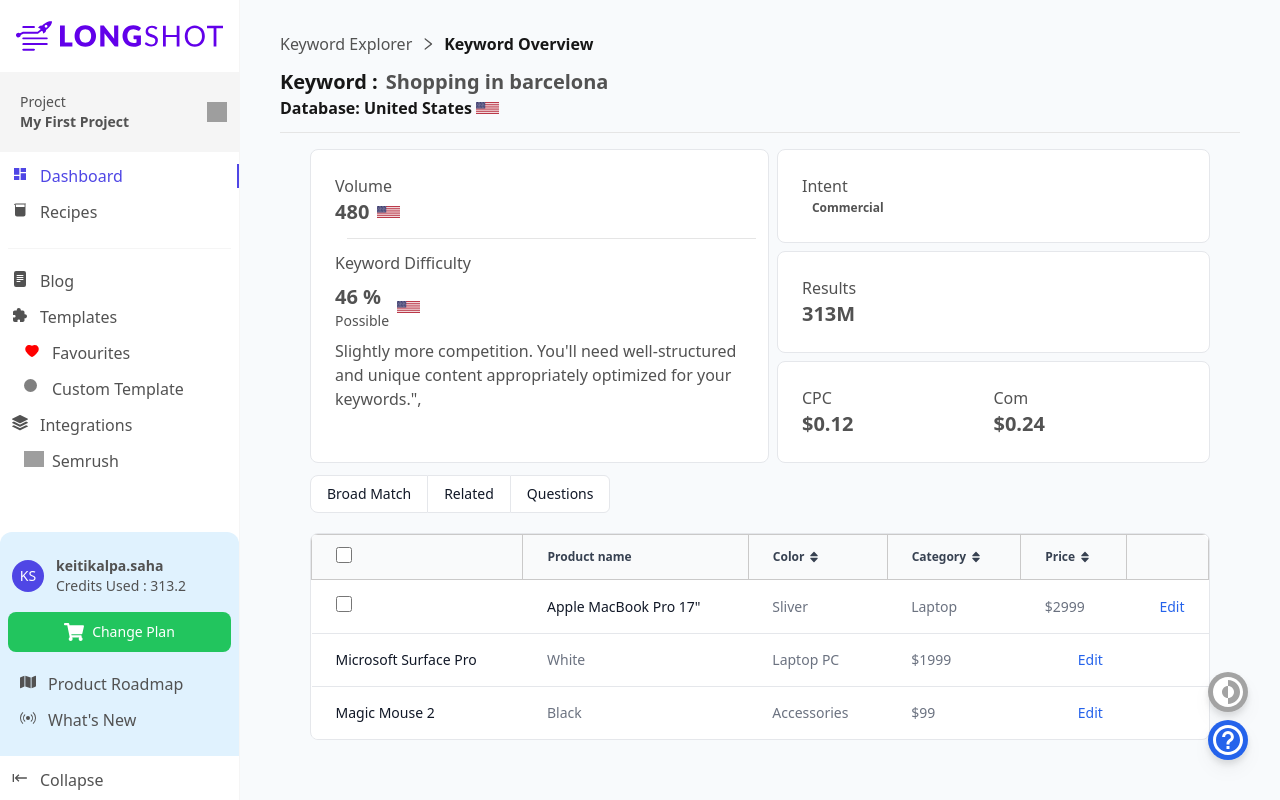
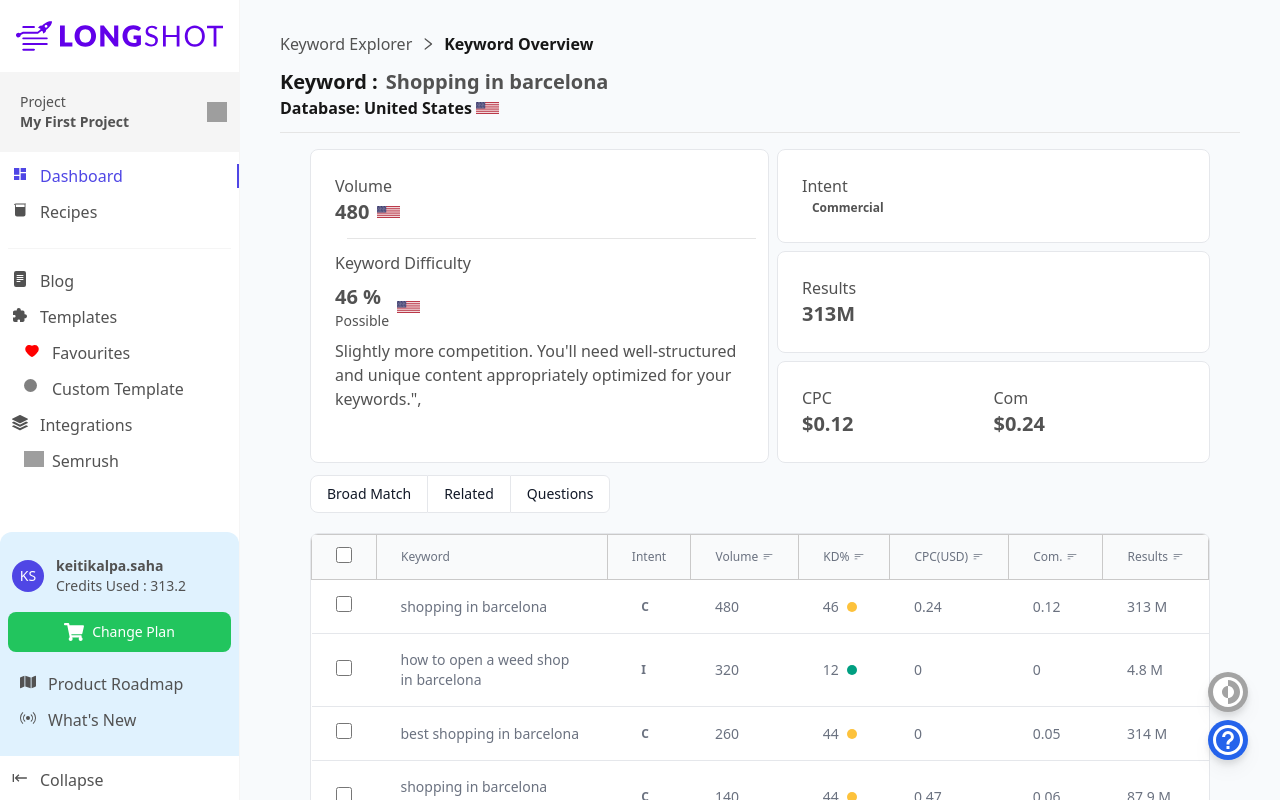
Before and after one commit to rajarshi-ch/longshot_assignment, a Next.js app: page /mock_ui in a window 1280 px wide. Built offline with nearby package versions, Linux system fonts and the light colour scheme; grey boxes are pictures that could not be loaded.

Commit message:
Table completed

```diff
--- a/styles/globals.css
+++ b/styles/globals.css
@@ -14,6 +14,7 @@
 */
 th{
     border : 0.5px solid #cac9c9;
+    font-weight: 500;
 }
 
 .bg-card {
--- a/views/mock_ui/components/intentBadge.tsx
+++ b/views/mock_ui/components/intentBadge.tsx
@@ -37,3 +37,18 @@
     </div>
   );
 }
+
+export function IntentLetterBadge({ intent }: { intent: number }) {
+  const { color: c, type } = intentMap[intent as keyof typeof intentMap];
+
+  return (
+    <div
+      className={clsx(
+        "text-xs font-semibold mr-2 px-2.5 py-0.5 rounded w-content",
+        `bg-[${c.bg}] text-[${c.text}] hover:bg-[${c.hover}]`
+      )}
+    >
+      {type[0]}
+    </div>
+  );
+}
--- a/views/mock_ui/components/table.tsx
+++ b/views/mock_ui/components/table.tsx
@@ -1,3 +1,9 @@
+import { BsFilterLeft } from "react-icons/bs";
+import { data } from "../utils/data";
+import keywordDifficulty from "../utils/keywordDifficultyMapper";
+import { IntentLetterBadge } from "./intentBadge";
+import { BsCircleFill } from "react-icons/bs";
+
 function CheckBox() {
   return (
     <input
@@ -9,134 +15,86 @@
   );
 }
 
+function DifficultyChip({ difficulty }: { difficulty: number }) {
+  const d = keywordDifficulty(difficulty);
+
+  return <BsCircleFill color={d.color} size={10} className="my-auto ml-2" />;
+}
+
 //Note : Would be implemented using a library like react-table in production
 
 export default function Table() {
   return (
     <div className="overflow-x-auto bg-white border border-gray-200 sm:rounded-lg mt-2">
       <table className="w-full text-sm text-left text-gray-500 dark:text-gray-400">
-        <thead className="text-xs text-gray-700 bg-gray-50 dark:bg-gray-700 dark:text-gray-400 font-light">
+        <thead className="text-xs bg-gray-50 dark:bg-gray-700 dark:text-gray-400 ">
           <tr>
             <th scope="col" className="py-3 px-6">
               <CheckBox />
             </th>
             <th scope="col" className="py-3 px-6">
-              Product name
+              Keyword
+            </th>
+            <th scope="col" className="py-3 px-6">
+              Intent
             </th>
             <th scope="col" className="py-3 px-6">
               <div className="flex items-center">
-                Color
-                <a href="#">
-                  <svg
-                    xmlns="http://www.w3.org/2000/svg"
-                    className="ml-1 w-3 h-3"
-                    aria-hidden="true"
-                    fill="currentColor"
-                    viewBox="0 0 320 512"
-                  >
-                    <path d="M27.66 224h264.7c24.6 0 36.89-29.78 19.54-47.12l-132.3-136.8c-5.406-5.406-12.47-8.107-19.53-8.107c-7.055 0-14.09 2.701-19.45 8.107L8.119 176.9C-9.229 194.2 3.055 224 27.66 224zM292.3 288H27.66c-24.6 0-36.89 29.77-19.54 47.12l132.5 136.8C145.9 477.3 152.1 480 160 480c7.053 0 14.12-2.703 19.53-8.109l132.3-136.8C329.2 317.8 316.9 288 292.3 288z" />
-                  </svg>
-                </a>
+                Volume
+                <BsFilterLeft className="ml-1 w-3 h-3" />
               </div>
             </th>
             <th scope="col" className="py-3 px-6">
               <div className="flex items-center">
-                Category
-                <a href="#">
-                  <svg
-                    xmlns="http://www.w3.org/2000/svg"
-                    className="ml-1 w-3 h-3"
-                    aria-hidden="true"
-                    fill="currentColor"
-                    viewBox="0 0 320 512"
-                  >
-                    <path d="M27.66 224h264.7c24.6 0 36.89-29.78 19.54-47.12l-132.3-136.8c-5.406-5.406-12.47-8.107-19.53-8.107c-7.055 0-14.09 2.701-19.45 8.107L8.119 176.9C-9.229 194.2 3.055 224 27.66 224zM292.3 288H27.66c-24.6 0-36.89 29.77-19.54 47.12l132.5 136.8C145.9 477.3 152.1 480 160 480c7.053 0 14.12-2.703 19.53-8.109l132.3-136.8C329.2 317.8 316.9 288 292.3 288z" />
-                  </svg>
-                </a>
+                KD%
+                <BsFilterLeft className="ml-1 w-3 h-3" />
               </div>
             </th>
             <th scope="col" className="py-3 px-6">
               <div className="flex items-center">
-                Price
-                <a href="#">
-                  <svg
-                    xmlns="http://www.w3.org/2000/svg"
-                    className="ml-1 w-3 h-3"
-                    aria-hidden="true"
-                    fill="currentColor"
-                    viewBox="0 0 320 512"
-                  >
-                    <path d="M27.66 224h264.7c24.6 0 36.89-29.78 19.54-47.12l-132.3-136.8c-5.406-5.406-12.47-8.107-19.53-8.107c-7.055 0-14.09 2.701-19.45 8.107L8.119 176.9C-9.229 194.2 3.055 224 27.66 224zM292.3 288H27.66c-24.6 0-36.89 29.77-19.54 47.12l132.5 136.8C145.9 477.3 152.1 480 160 480c7.053 0 14.12-2.703 19.53-8.109l132.3-136.8C329.2 317.8 316.9 288 292.3 288z" />
-                  </svg>
-                </a>
+                CPC(USD)
+                <BsFilterLeft className="ml-1 w-3 h-3" />
               </div>
             </th>
-            <th scope="col" className="py-3 px-6 rounded-tr-lg">
-              <span className="sr-only">Edit</span>
+            <th scope="col" className="py-3 px-6">
+              <div className="flex items-center">
+                Com.
+                <BsFilterLeft className="ml-1 w-3 h-3" />
+              </div>
+            </th>
+            <th scope="col" className="py-3 px-6">
+              <div className="flex items-center">
+                Results
+                <BsFilterLeft className="ml-1 w-3 h-3" />
+              </div>
             </th>
           </tr>
         </thead>
         <tbody>
-          <tr className="bg-white border-b dark:bg-gray-800 dark:border-gray-700">
-            <td className="py-4 px-6">
-              <CheckBox />
-            </td>
-            <td
-              scope="row"
-              className="py-4 px-6 font-medium text-gray-900 whitespace-nowrap dark:text-white"
+          {data.raw_broadmatch_data.map((item) => (
+            <tr
+              className="bg-white border-b dark:bg-gray-800 dark:border-gray-700"
+              key={item[0]}
             >
-              Apple MacBook Pro 17"
-            </td>
-            <td className="py-4 px-6">Sliver</td>
-            <td className="py-4 px-6">Laptop</td>
-            <td className="py-4 px-6">$2999</td>
-            <td className="py-4 px-6 text-right">
-              <a
-                href="#"
-                className="font-medium text-blue-600 dark:text-blue-500 hover:underline"
-              >
-                Edit
-              </a>
-            </td>
-          </tr>
-          <tr className="bg-white border-b dark:bg-gray-800 dark:border-gray-700">
-            <td
-              scope="row"
-              className="py-4 px-6 font-medium text-gray-900 whitespace-nowrap dark:text-white"
-            >
-              Microsoft Surface Pro
-            </td>
-            <td className="py-4 px-6">White</td>
-            <td className="py-4 px-6">Laptop PC</td>
-            <td className="py-4 px-6">$1999</td>
-            <td className="py-4 px-6 text-right">
-              <a
-                href="#"
-                className="font-medium text-blue-600 dark:text-blue-500 hover:underline"
-              >
-                Edit
-              </a>
-            </td>
-          </tr>
-          <tr className="bg-white dark:bg-gray-800">
-            <td
-              scope="row"
-              className="py-4 px-6 font-medium text-gray-900 whitespace-nowrap dark:text-white"
-            >
-              Magic Mouse 2
-            </td>
-            <td className="py-4 px-6">Black</td>
-            <td className="py-4 px-6">Accessories</td>
-            <td className="py-4 px-6">$99</td>
-            <td className="py-4 px-6 text-right">
-              <a
-                href="#"
-                className="font-medium text-blue-600 dark:text-blue-500 hover:underline"
-              >
-                Edit
-              </a>
-            </td>
-          </tr>
+              <td className="py-4 px-6">
+                <CheckBox />
+              </td>
+              <td className="py-4 px-6">{item[0]}</td>
+              <td className="py-4 px-6">
+                <IntentLetterBadge intent={parseInt(item[2])} />
+              </td>
+              <td className="py-4 px-6">{item[1]}</td>
+              <td className="py-4 px-6">
+                <div className="flex flex-row spacing-x-2 ">
+                  {item[7]}
+                  <DifficultyChip difficulty={parseInt(item[7])} />
+                </div>
+              </td>
+              <td className="py-4 px-6">{item[3]}</td>
+              <td className="py-4 px-6">{item[4]}</td>
+              <td className="py-4 px-6">{parseInt(item[5]) / 1000000} M</td>
+            </tr>
+          ))}
         </tbody>
       </table>
     </div>
--- /dev/null
+++ b/views/mock_ui/utils/keywordDifficultyMapper.tsx
@@ -0,0 +1,35 @@
+const keywordDifficulty = function (value: number) {
+  if (value > 85) {
+    return {
+      rating: "Very hard",
+      color: "#D1002F",
+    };
+  } else if (value >= 70) {
+    return {
+      rating: "Hard",
+      color: "#FF4953",
+    };
+  } else if (value >= 50) {
+    return {
+      rating: "Difficult",
+      color: "#FF8C43",
+    };
+  } else if (value >= 30) {
+    return {
+      rating: "Possible",
+      color: "#FDC23C",
+    };
+  } else if (value >= 15) {
+    return {
+      rating: "Easy",
+      color: "#59DDAA",
+    };
+  } else {
+    return {
+      rating: "Very easy",
+      color: "#009F81",
+    };
+  }
+};
+
+export default keywordDifficulty;
```
Also changed, not shown: pages/api/data.ts (deleted, +0 -233 lines), views/mock_ui/utils/data.tsx (renamed from views/mock_ui/utils/constants.tsx).
